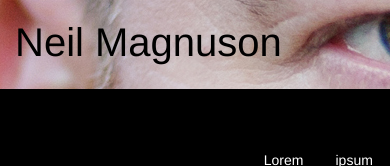
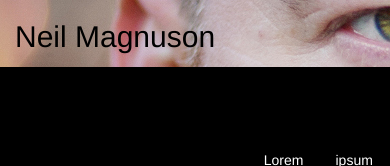
Before and after one commit to evabrandenburg/neil, a plain HTML site: page index.html in a window 390 px wide. Shown: the top 166 px of the page. Drawn offline with nearby package versions, Linux system fonts and the light colour scheme.

Commit message:
more adaptability

```diff
--- a/styles/main.css
+++ b/styles/main.css
@@ -203,3 +203,13 @@ footer {
  	background-image:	url(neilseyeb.jpg);
 	}
 }
+
+@media (max-width: 780px) {
+	h1 {
+		font-size:		  30px;
+	}
+
+	.top {
+	background-image:	url(neileyetab.jpg);
+	}
+}
```
Also changed, not shown: styles/neileyetab.jpg (added), styles/neilseyeb.jpg.
